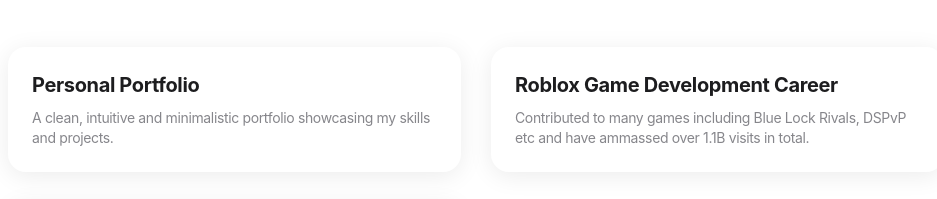
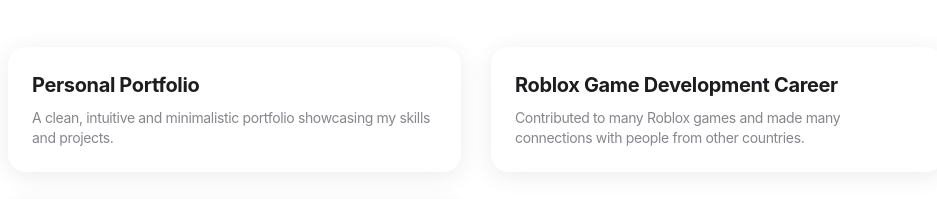
Before and after one commit to SrinivasanShivSiddarth/SiddarthPortfolio, a plain HTML site: page index.html in a window 1280 px wide. Shown: the part 3082-3281 px from the top of the page, without its empty margins (164-1101 px from the left). Drawn offline with Linux system fonts and the light colour scheme.

Commit message:
Update index.html

```diff
--- a/index.html
+++ b/index.html
@@ -181,8 +181,7 @@
           <div class="project-info">
             <h3>Roblox Game Development Career</h3>
             <p>
-              Contributed to many games including Blue Lock Rivals, DSPvP etc
-              and have ammassed over 1.1B visits in total.
+              Contributed to many Roblox games and made many connections with people from other countries.
             </p>
           </div>
         </div>
```
